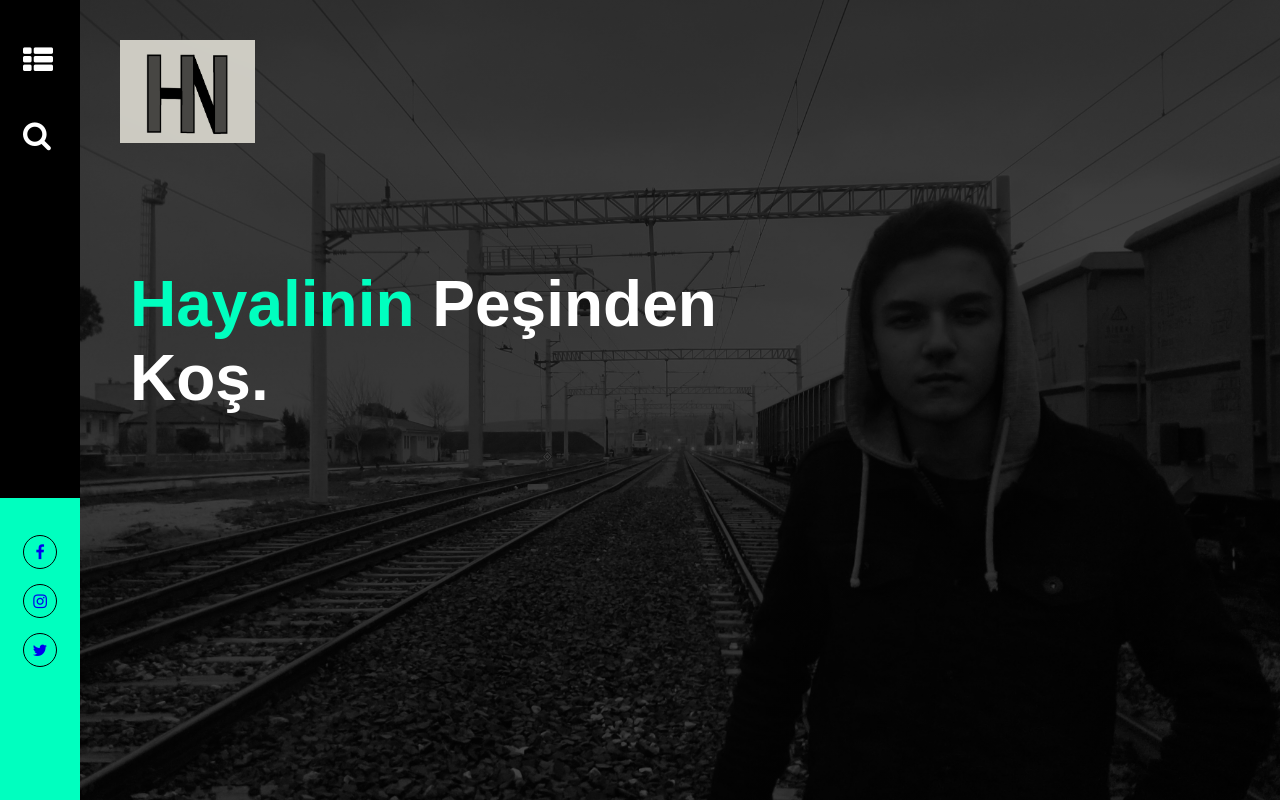
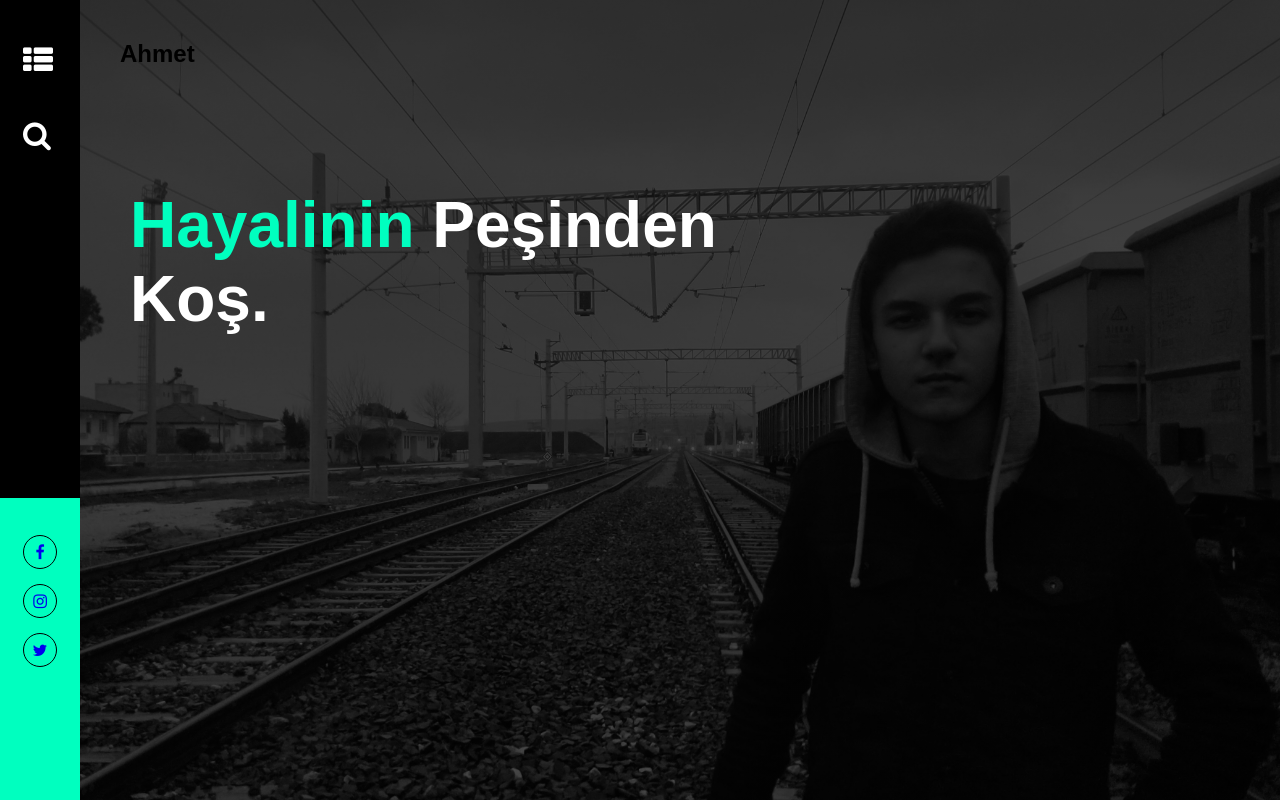
Before and after one commit to ahmetgo/ahmetgo.github.io, a plain HTML site: page index.html in a window 1280 px wide. Drawn offline with Linux system fonts and the light colour scheme.

Commit message:
Update index.html

```diff
--- a/index.html
+++ b/index.html
@@ -11,7 +11,7 @@
     <div class="hero">
     <div class="nav-bar">
         <div class="nav-logo">
-            <img src="logo.png">
+            <h2>Ahmet</h2>
         </div>
         <div class="nav-links" id="nav-links">
             <i class="fa fa-close" onclick="closeMenu()"></i>
```
